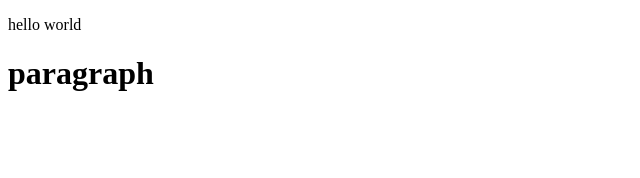
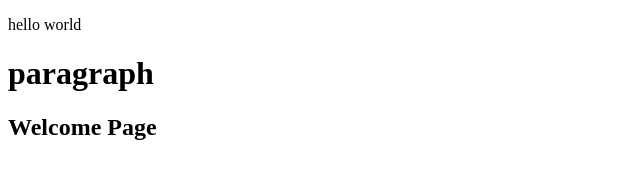
Before and after one commit to IjayAbby/project, a plain HTML site: page index.html in a window 1280 px wide. Shown: the whole page, without its empty margins (0-640 px from the left). Drawn offline with Linux system fonts and the light colour scheme.

Commit message:
added Heading

```diff
--- a/index.html
+++ b/index.html
@@ -11,6 +11,8 @@
 
      <p> hello world</p>
      <h1>paragraph</h1>
+     <h2>Welcome Page</h2>
+
     <script  src="js/index.js"></script>
   </body>
 </html>
```
